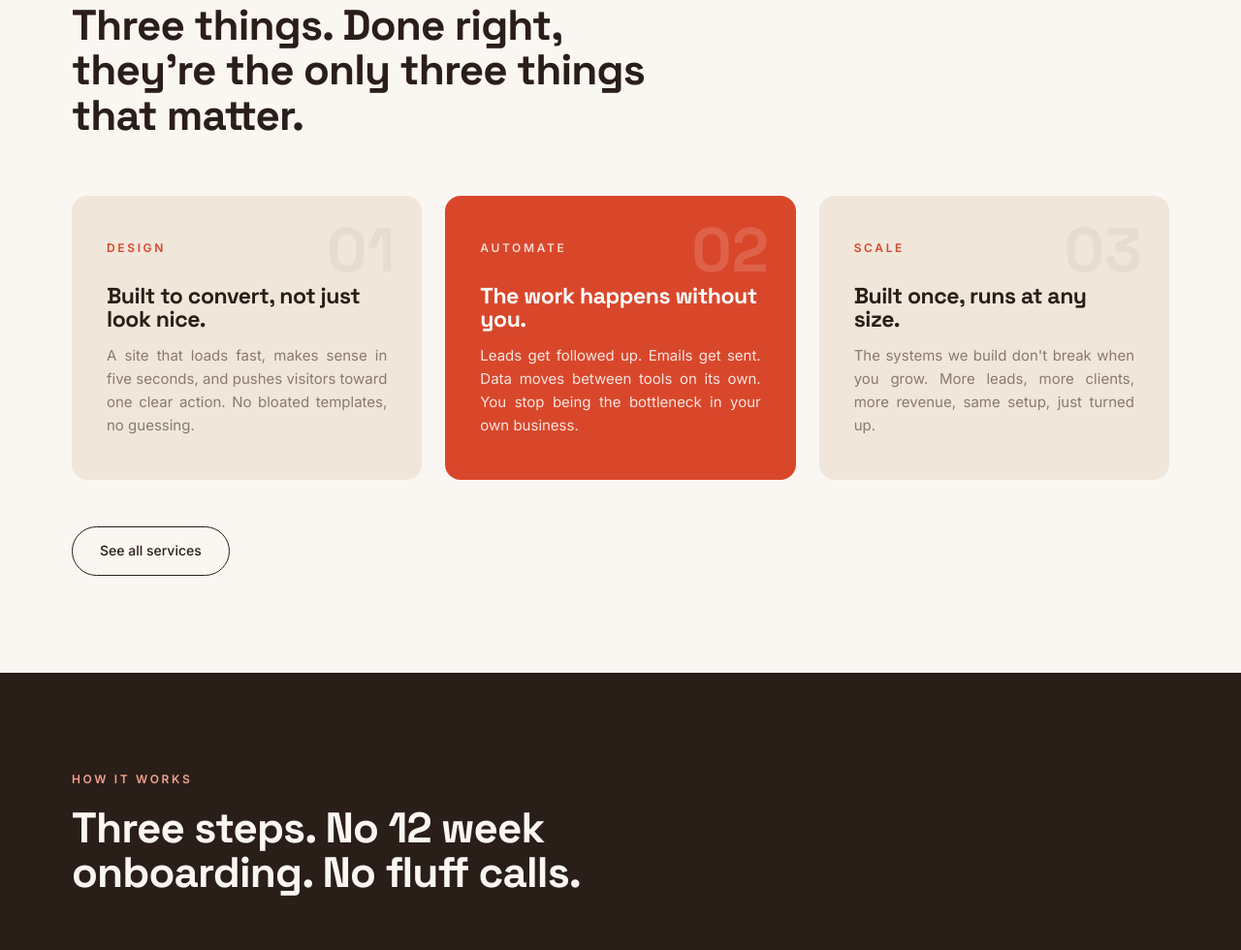
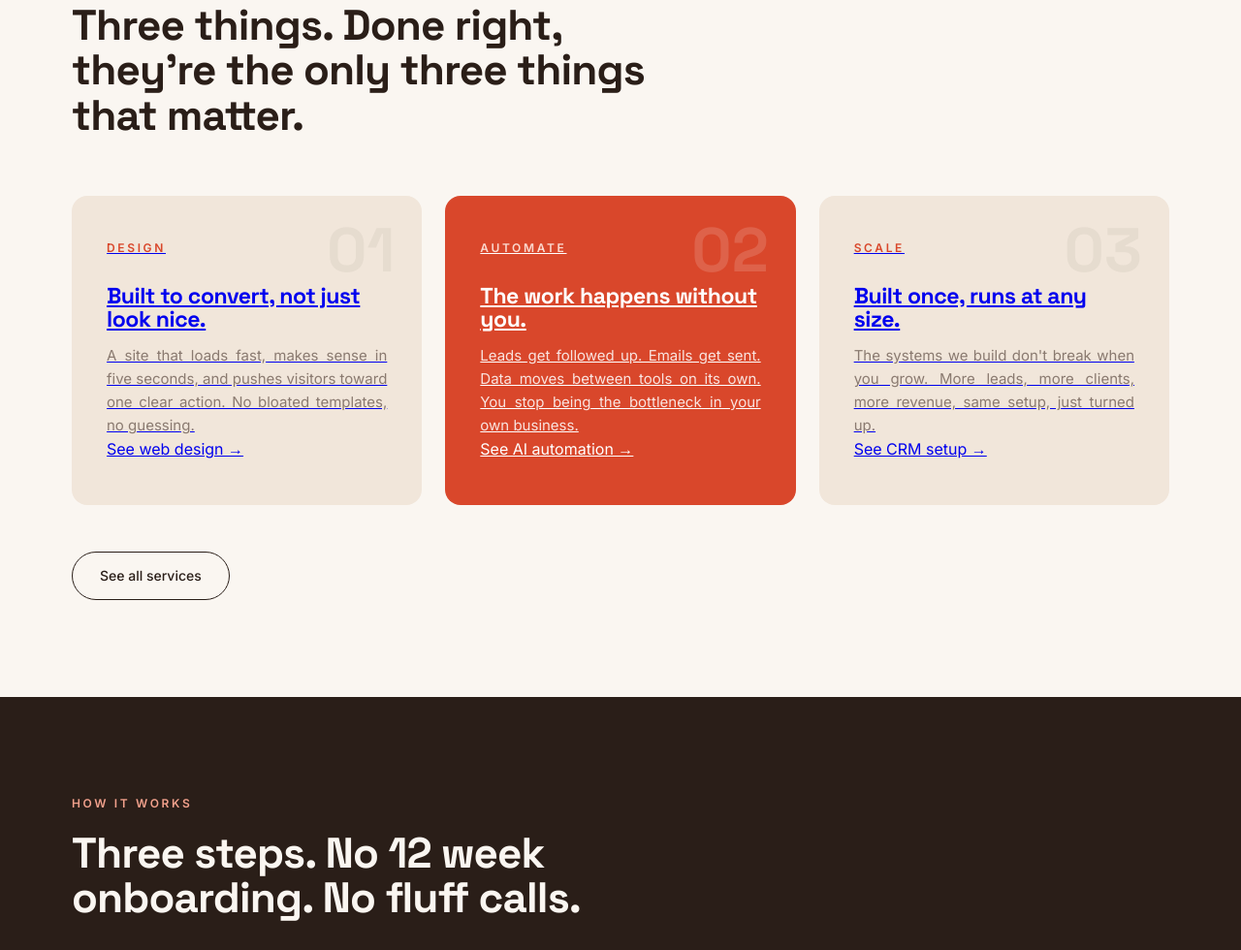
Before and after one commit to asekunezekiel/aceprime, a plain HTML site: page index.html in a window 1280 px wide. Shown: the part 975-1955 px from the top of the page at 97% size. Drawn offline with Linux system fonts and the light colour scheme.

Commit message:
Update index.html

```diff
--- a/index.html
+++ b/index.html
@@ -172,24 +172,27 @@
       <h2>Three things. Done right, they're the only three things that matter.</h2>
     </div>
     <div class="pillar-grid">
-      <div class="pillar-card">
+      <a href="/services#web-design" class="pillar-card">
         <span class="num">01</span>
         <span class="tag">Design</span>
         <h3>Built to convert, not just look nice.</h3>
         <p>A site that loads fast, makes sense in five seconds, and pushes visitors toward one clear action. No bloated templates, no guessing.</p>
-      </div>
-      <div class="pillar-card pillar-red">
+        <span class="arrow">See web design →</span>
+      </a>
+      <a href="/services#ai-automation" class="pillar-card pillar-red">
         <span class="num">02</span>
         <span class="tag">Automate</span>
         <h3>The work happens without you.</h3>
         <p>Leads get followed up. Emails get sent. Data moves between tools on its own. You stop being the bottleneck in your own business.</p>
-      </div>
-      <div class="pillar-card">
+        <span class="arrow">See AI automation →</span>
+      </a>
+      <a href="/services#crm-setup" class="pillar-card">
         <span class="num">03</span>
         <span class="tag">Scale</span>
         <h3>Built once, runs at any size.</h3>
         <p>The systems we build don't break when you grow. More leads, more clients, more revenue, same setup, just turned up.</p>
-      </div>
+        <span class="arrow">See CRM setup →</span>
+      </a>
     </div>
     <div style="margin-top:48px;">
       <a  href="/services" class="btn btn-outline-dark">See all services</a>
```
